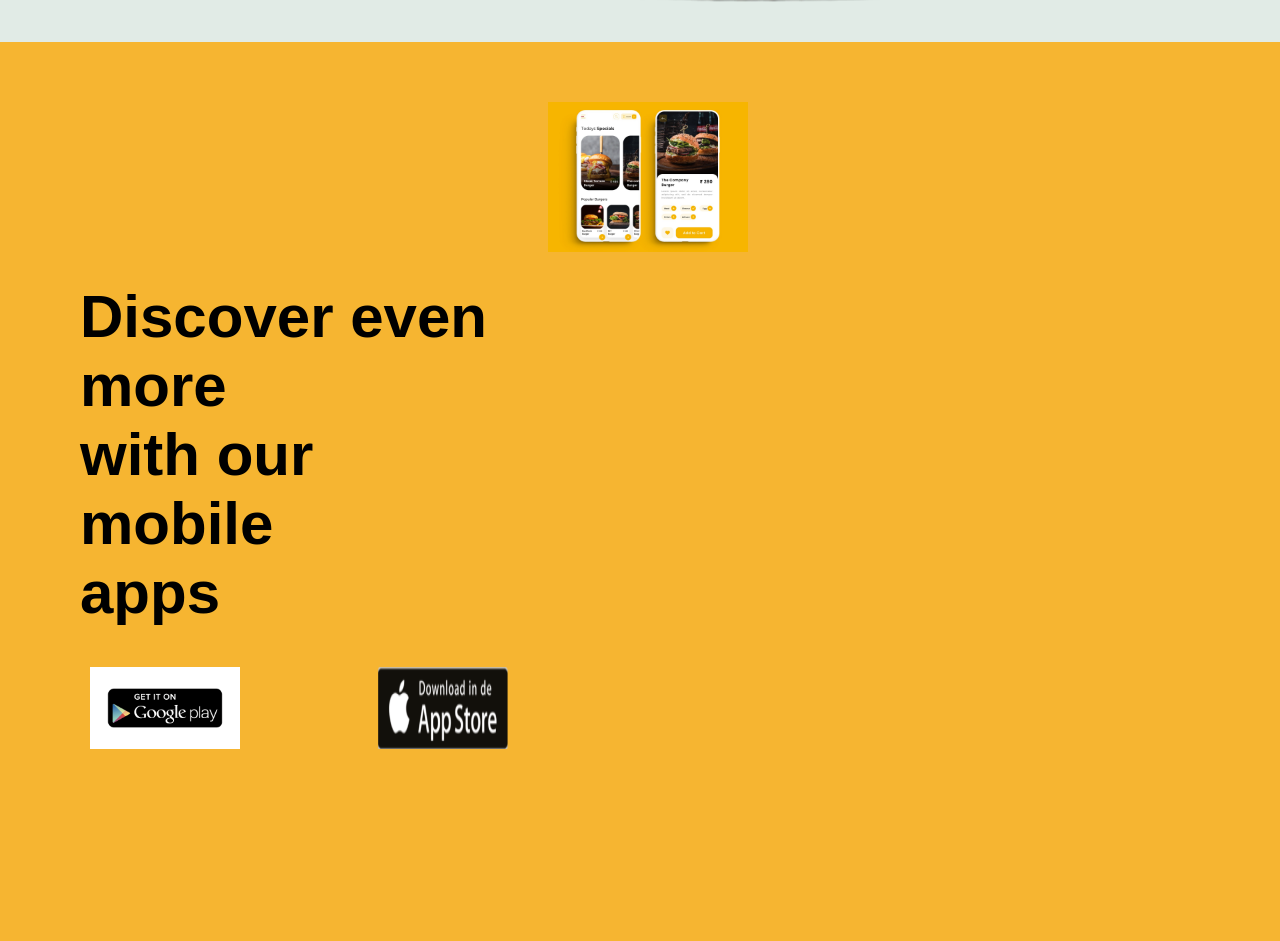
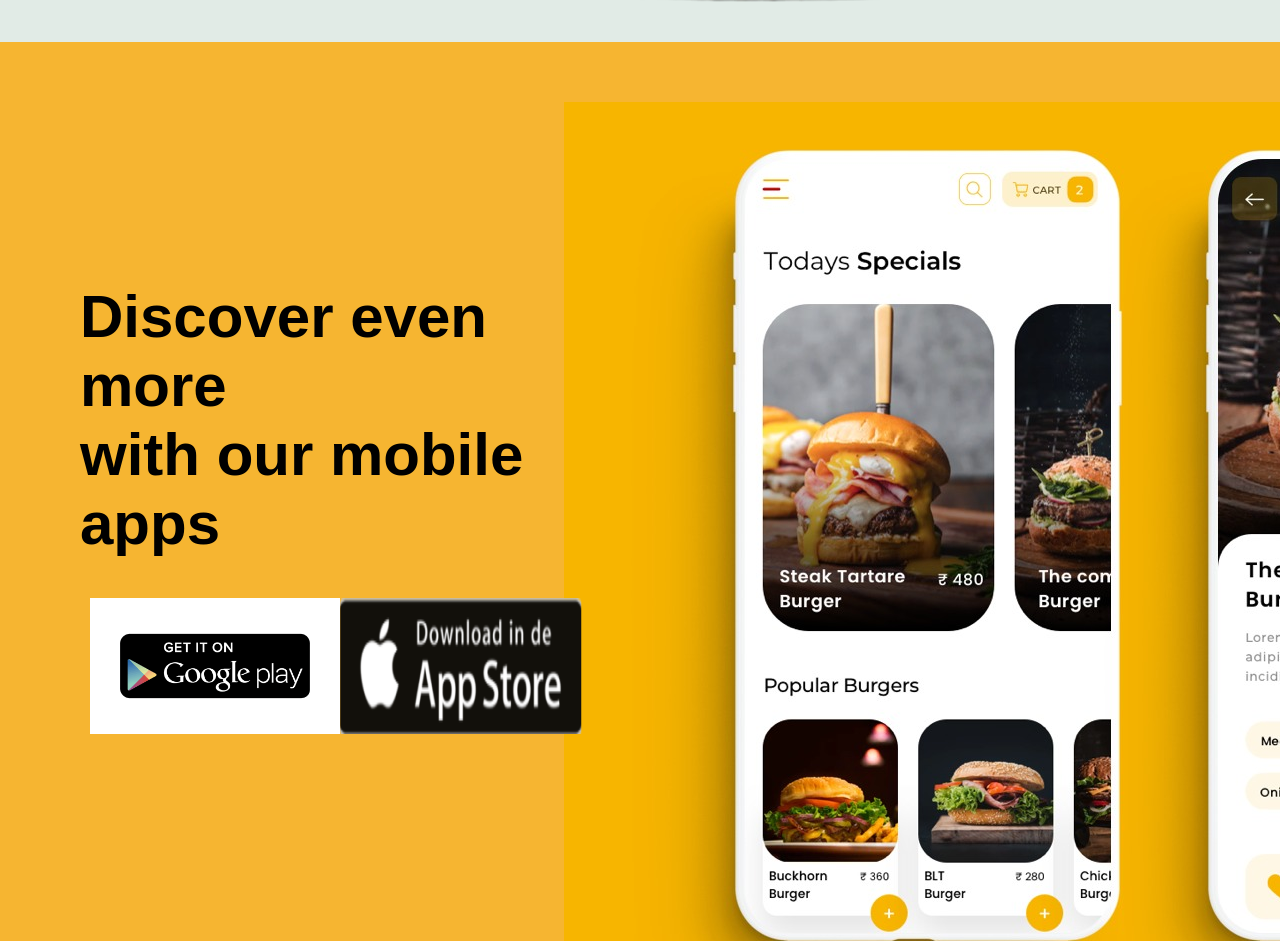
Before and after one commit to verowangari/Burger-Palace2-, a plain HTML site: page index.html in a window 1280 px wide. Shown: the part 3439-4380 px from the top of the page. Drawn offline with Linux system fonts and the light colour scheme.

Commit message:
change the google play and app store images sizes

```diff
--- a/index.html
+++ b/index.html
@@ -170,12 +170,12 @@
 
     <h1> Discover even more <br> with our mobile <br> apps</h1>
 
-    <div class="leftimage"> <img src="images/google.png" alt="Google Playstore" width="150px">
+    <div class="leftimage"> <img src="images/google.png" alt="Google Playstore" width="250px">
 
-    <img src="images/appstore.png" alt="appstore" width="130">
+    <img src="images/appstore.png" alt="appstore" >
     </div>
 </div>
-<div class="rightmobile"> <img src="images/special.png" alt="mobile app" width="200px"></div>
+<div class="rightmobile"> <img src="images/special.png" alt="mobile app"></div>
 
 </div>
 </body>
```
